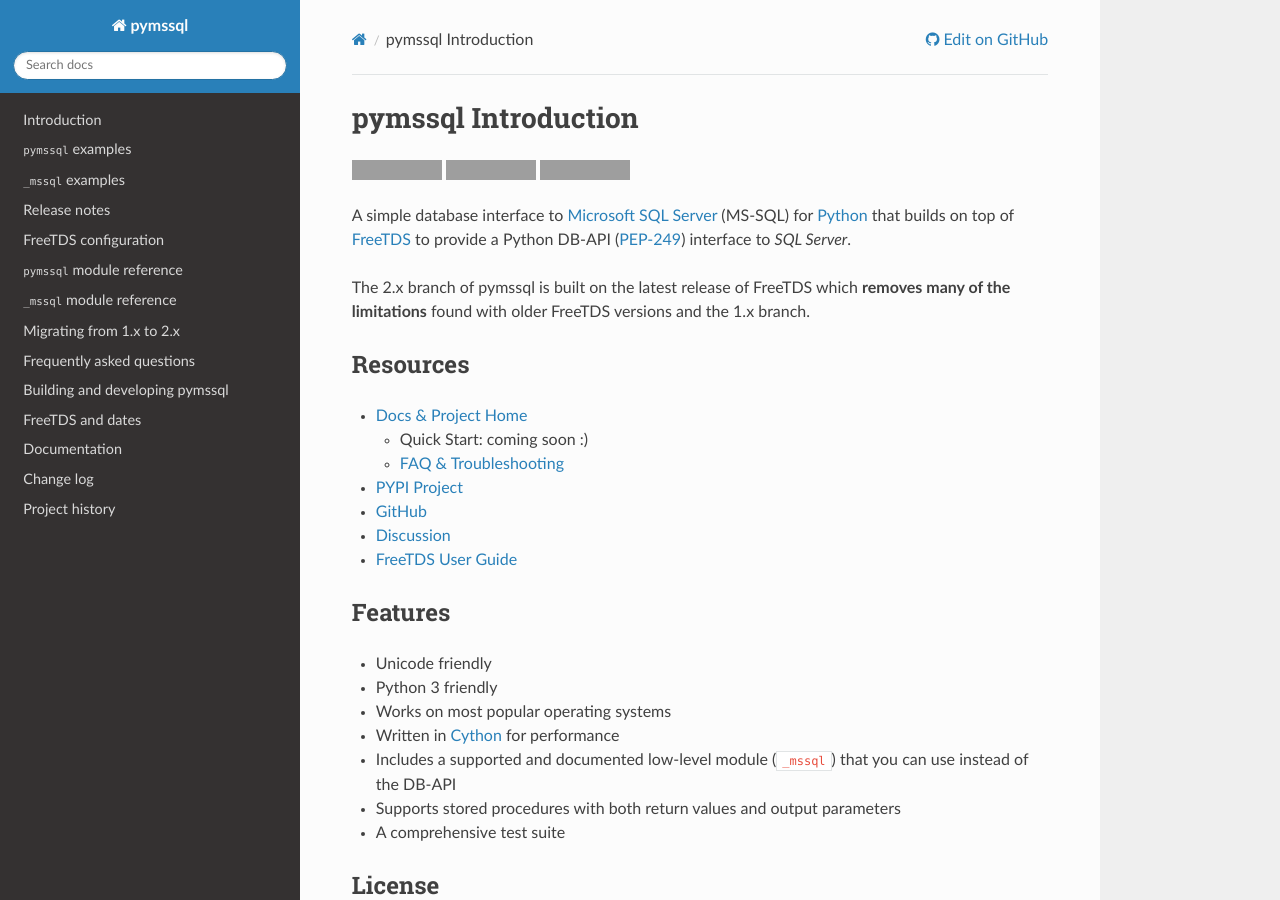
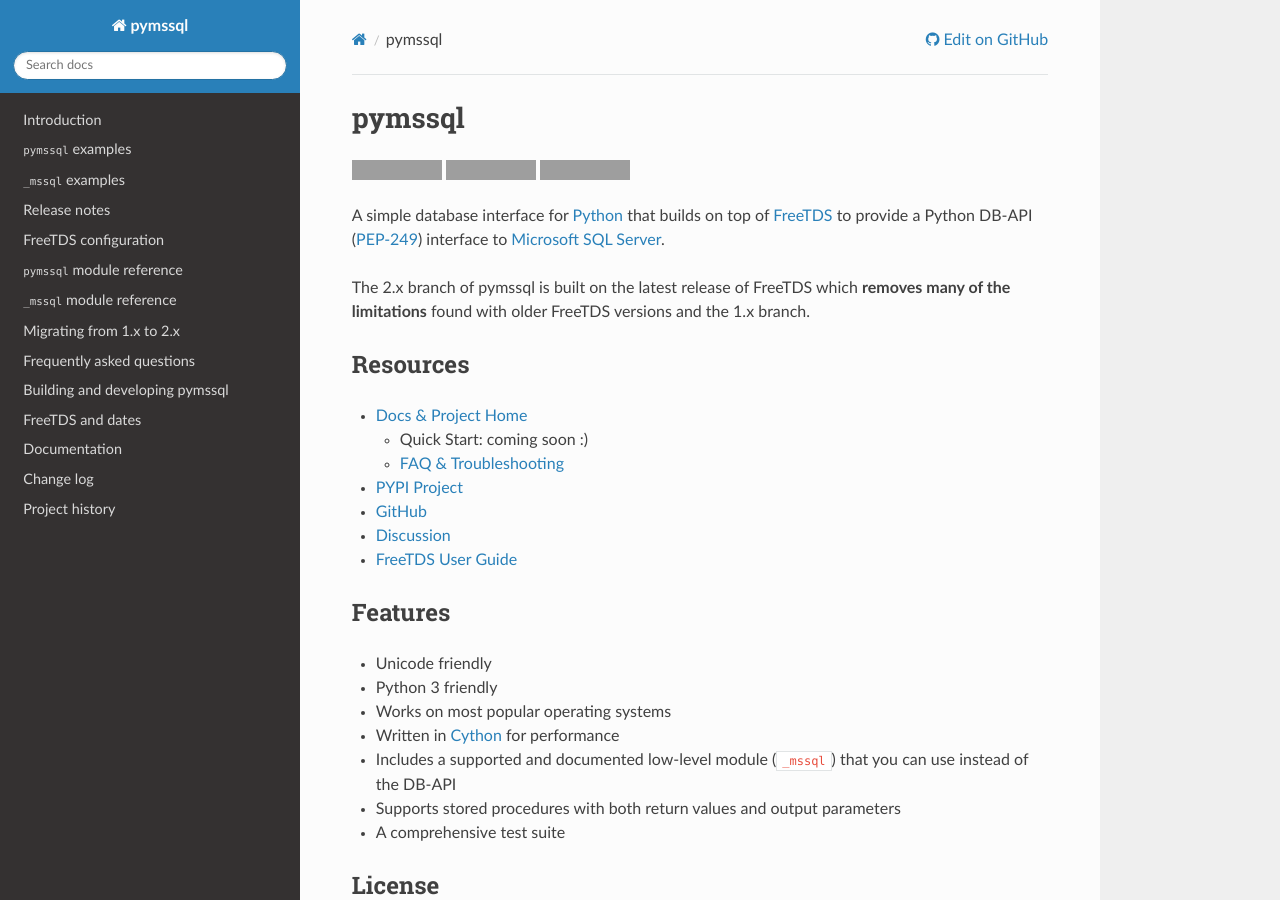
Before and after one commit to pymssql/pymssql, a Sphinx documentation site: the page built from docs/index.rst, in a window 1280 px wide and 900 px high. Built offline with Sphinx 7.4.7 and the Read the Docs theme 2.0.0, drawn with Linux system fonts in a browser that asks for light colours; grey boxes are pictures that could not be loaded.

Commit message:
Docs: Remove some duplicate and redundant content. [skip ci]
- We had two documents titled 'introduction'
- Weird wording in first paragraph
- Two 'See also' sections with similar contents.

```diff
--- a/README.rst
+++ b/README.rst
@@ -11,9 +11,8 @@
 .. image:: http://img.shields.io/pypi/v/pymssql.svg
         :target: https://pypi.python.org/pypi/pymssql/
 
-A simple database interface to `Microsoft SQL Server`_ (MS-SQL) for `Python`_
-that builds on top of `FreeTDS`_ to provide a Python DB-API (`PEP-249`_)
-interface to SQL Server.
+A simple database interface for `Python`_ that builds on top of `FreeTDS`_ to
+provide a Python DB-API (`PEP-249`_) interface to `Microsoft SQL Server`_.
 
 .. _Microsoft SQL Server: http://www.microsoft.com/sqlserver/
 .. _Python: http://www.python.org/
--- a/docs/index.rst
+++ b/docs/index.rst
@@ -3,9 +3,9 @@
    You can adapt this file completely to your liking, but it should at least
    contain the root `toctree` directive.
 
-====================
-pymssql Introduction
-====================
+=======
+pymssql
+=======
 
 .. image:: https://travis-ci.org/pymssql/pymssql.png?branch=master
         :target: https://travis-ci.org/pymssql/pymssql
@@ -16,10 +16,8 @@
 .. image:: http://img.shields.io/pypi/v/pymssql.svg
         :target: https://pypi.python.org/pypi/pymssql/
 
-A simple database interface to `Microsoft SQL Server`_ (MS-SQL) for `Python`_
-that builds on top of `FreeTDS`_ to provide a Python DB-API (`PEP-249`_)
-interface to *SQL Server*.
-
+A simple database interface for `Python`_ that builds on top of `FreeTDS`_ to
+provide a Python DB-API (`PEP-249`_) interface to `Microsoft SQL Server`_.
 
 The 2.x branch of pymssql is built on the latest release of FreeTDS which
 **removes many of the limitations** found with older FreeTDS versions and
@@ -69,10 +67,10 @@
 <Need to import>
 
 .. _Docs & Project Home: http://pymssql.org
+.. _Python: http://www.python.org/
+.. _FreeTDS: http://www.freetds.org/
+.. _PEP-249: http://www.python.org/dev/peps/pep-0249/
 .. _Microsoft SQL Server: http://www.microsoft.com/sqlserver/
-.. _Python: http://www.python.org/
-.. _PEP-249: http://www.python.org/dev/peps/pep-0249/
-.. _FreeTDS: http://www.freetds.org/
 .. _Cython: http://cython.org
 .. _FAQ & Troubleshooting: http://pymssql.org/faq.html
 .. _PYPI Project: https://pypi.python.org/pypi/pymssql/
```
Also changed, not shown: docs/intro.rst (+0 -9 lines).
